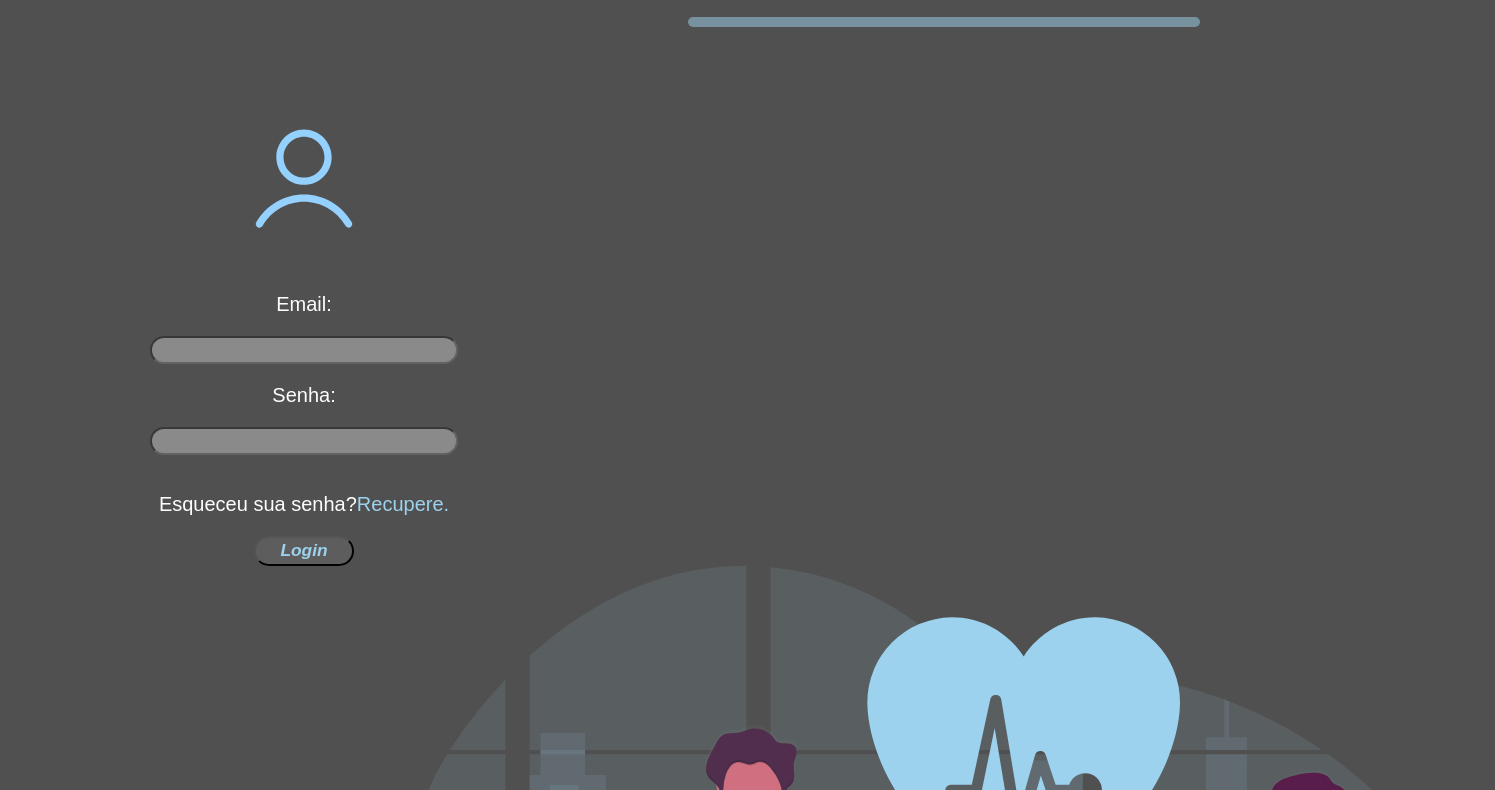
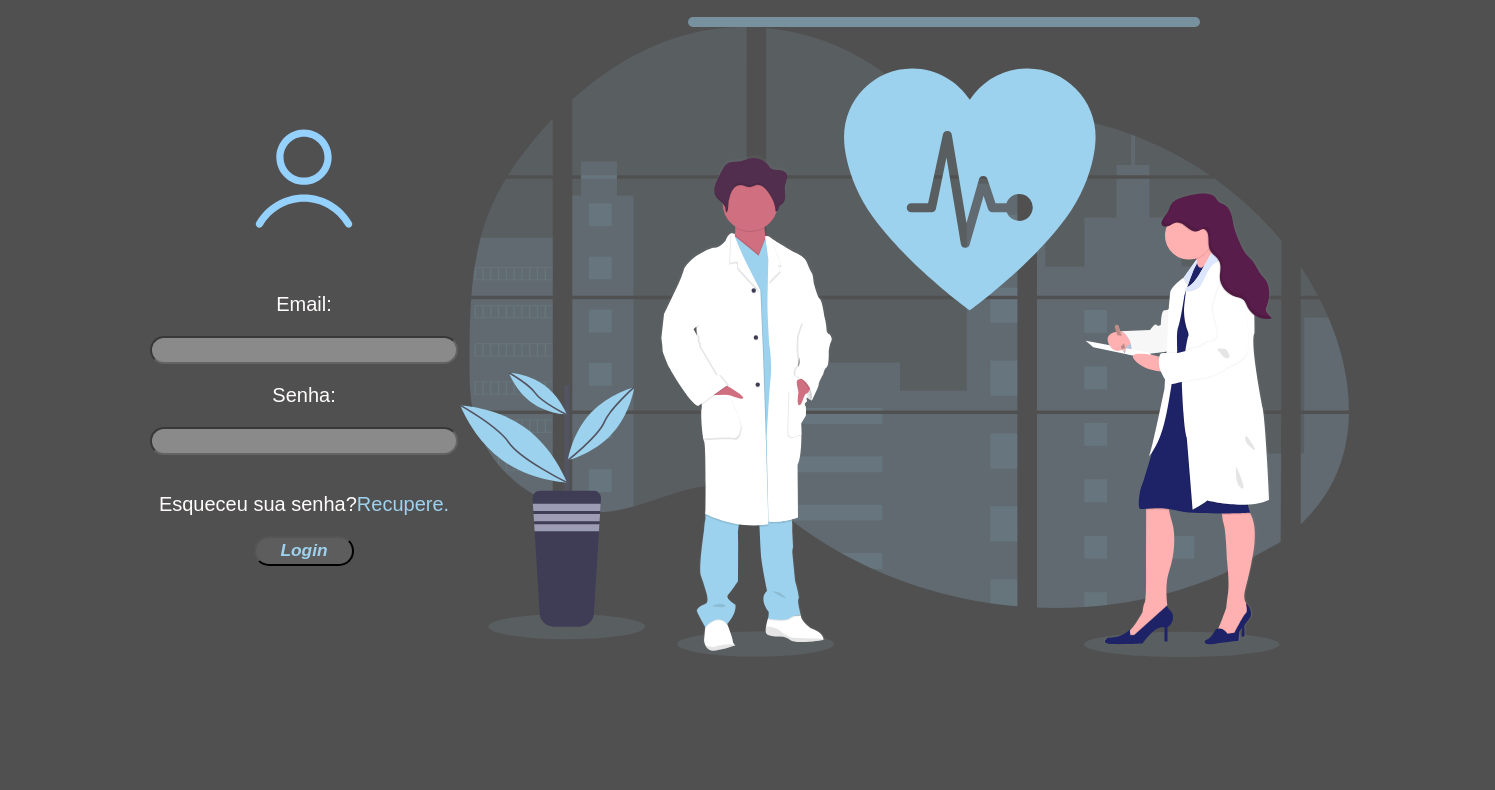
Before and after one commit to Yundnir/Projeto-Vaccinus, a plain HTML site: page Site/PaginaI/Camera Roll/index.html in a window 1280 px wide. Shown: the part 351-1141 px from the top of the page, 1495 px wide, since content can reach past the window. After the commit the page ends 1012 px from the top, so only its background shows below. Drawn offline with Linux system fonts and the light colour scheme.

Commit message:
FundoSITE

```diff
--- a/Site/PaginaI/Camera Roll/index.html
+++ b/Site/PaginaI/Camera Roll/index.html
@@ -42,7 +42,7 @@
     </div>
 
     <div class="imagem">
-        <img src="undraw_medicine_b1ol.svg" alt="">
+        <img src="undraw_medicine_b1ol.svg" alt="" style="height: 630px;">
     </div>
 
 
--- a/Site/PaginaI/Camera Roll/style_login.css
+++ b/Site/PaginaI/Camera Roll/style_login.css
@@ -104,5 +104,6 @@ body {
 .showcase .imagem {
     float: right;
     width: 50%;
-    padding-right: 250px;
+    padding-right: 180px;
+    height: 20px;
 }
```
Also changed, not shown: Site/PaginaI/img/fundo_nos.png (added).
